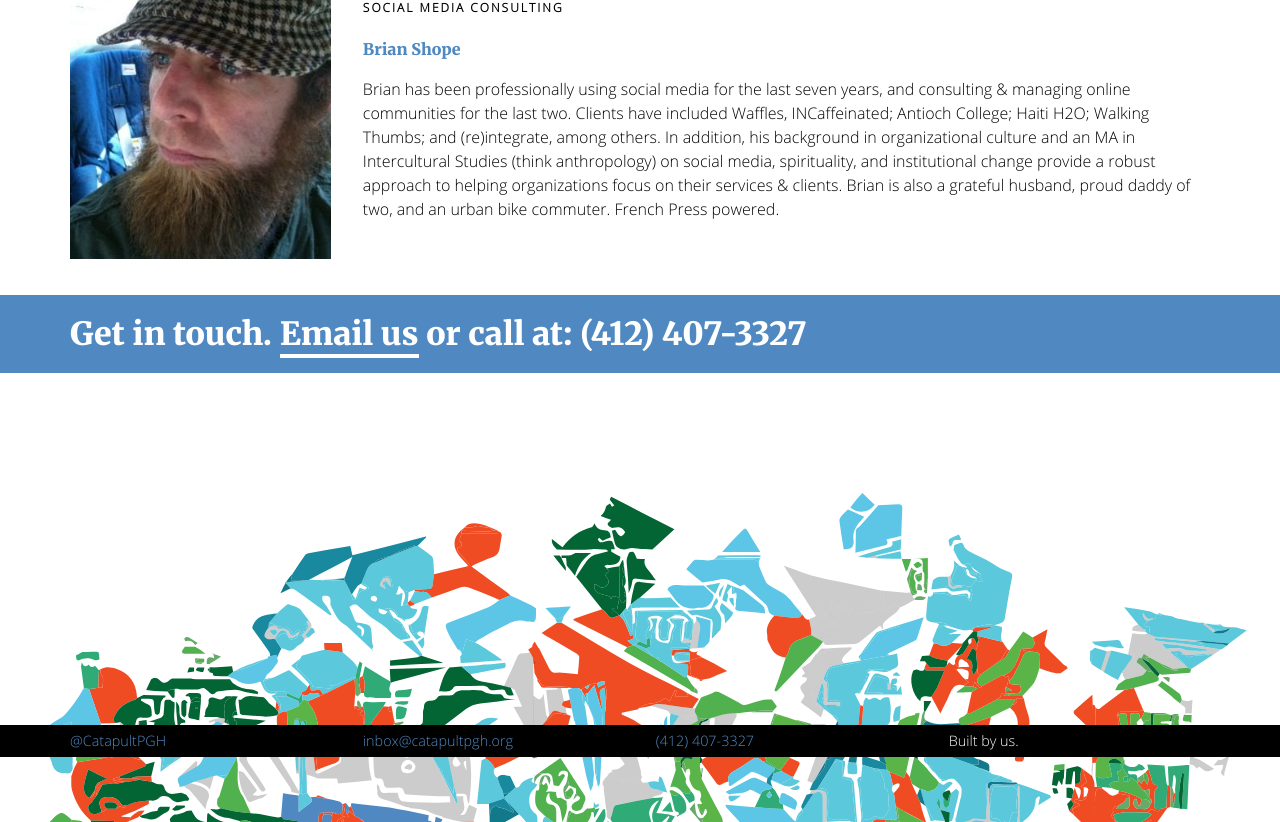
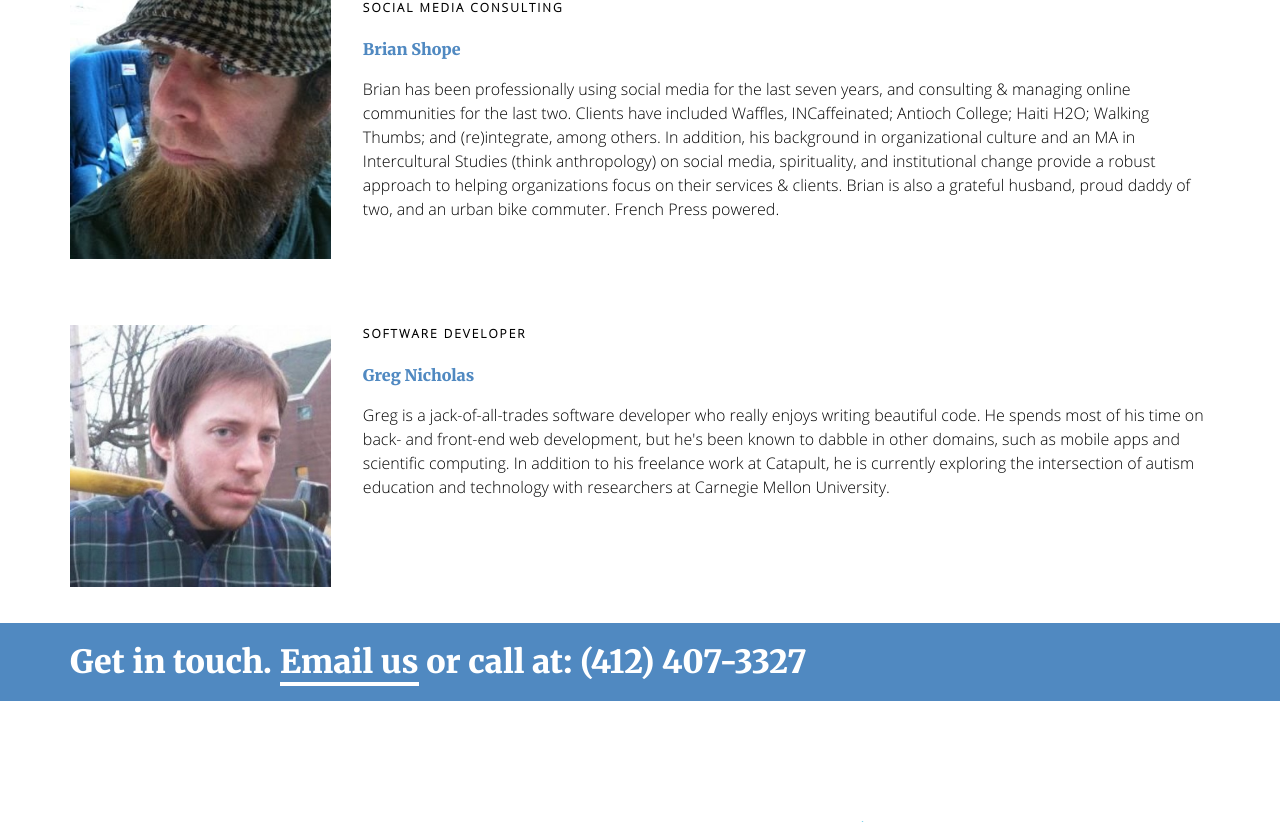
Before and after one commit to catapultpgh/catapultpgh-site, a PHP site: page /agency.php in a window 1280 px wide. Shown: the part 2928-3750 px from the top of the page. Run offline with PHP 8.4, Linux system fonts and the light colour scheme; some libraries are stand-ins or nearby versions.

Commit message:
add greg bio

```diff
--- a/agency.php
+++ b/agency.php
@@ -95,8 +95,6 @@
                         </div>
                     </div> <!-- member -->
 
-
-
                     <div class="member clearfix">
                         <div class="photo first">
                             <img src="img/members/brian.jpeg" alt="Brian Shope" />
@@ -105,6 +103,22 @@
                             <h5>Social Media Consulting</h5>
                             <h4><a href="http://about.me/brian.shope" target="blank">Brian Shope</a></h4>
                             <p>Brian has been professionally using social media for the last seven years, and consulting &amp; managing online communities for the last two. Clients have included Waffles, INCaffeinated; Antioch College; Haiti H2O; Walking Thumbs; and (re)integrate, among others. In addition, his background in organizational culture and an MA in Intercultural Studies (think anthropology) on social media, spirituality, and institutional change provide a robust approach to helping organizations focus on their services &amp; clients. Brian is also a grateful husband, proud daddy of two, and an urban bike commuter. French Press powered.</p>
+                        </div>
+                    </div> <!-- member -->
+
+                    <div class="member clearfix">
+                        <div class="photo first">
+                            <img src="img/members/greg.jpeg" alt="Brian Shope" />
+                        </div>
+                        <div class="member-info last">
+                            <h5>Software Developer</h5>
+                            <h4><a href="http://gregariousdev.com" target="blank">Greg Nicholas</a></h4>
+                            <p>Greg is a jack-of-all-trades software developer who really enjoys writing
+                                beautiful code. He spends most of his time on back- and front-end web
+                                development, but he's been known to dabble in other domains, such as mobile
+                                apps and scientific computing. In addition to his freelance work at Catapult,
+                                he is currently exploring the intersection of autism education and technology
+                                with researchers at Carnegie Mellon University.</p>
                         </div>
                     </div> <!-- member -->
 
```
Also changed, not shown: img/members/greg.jpeg (added).
